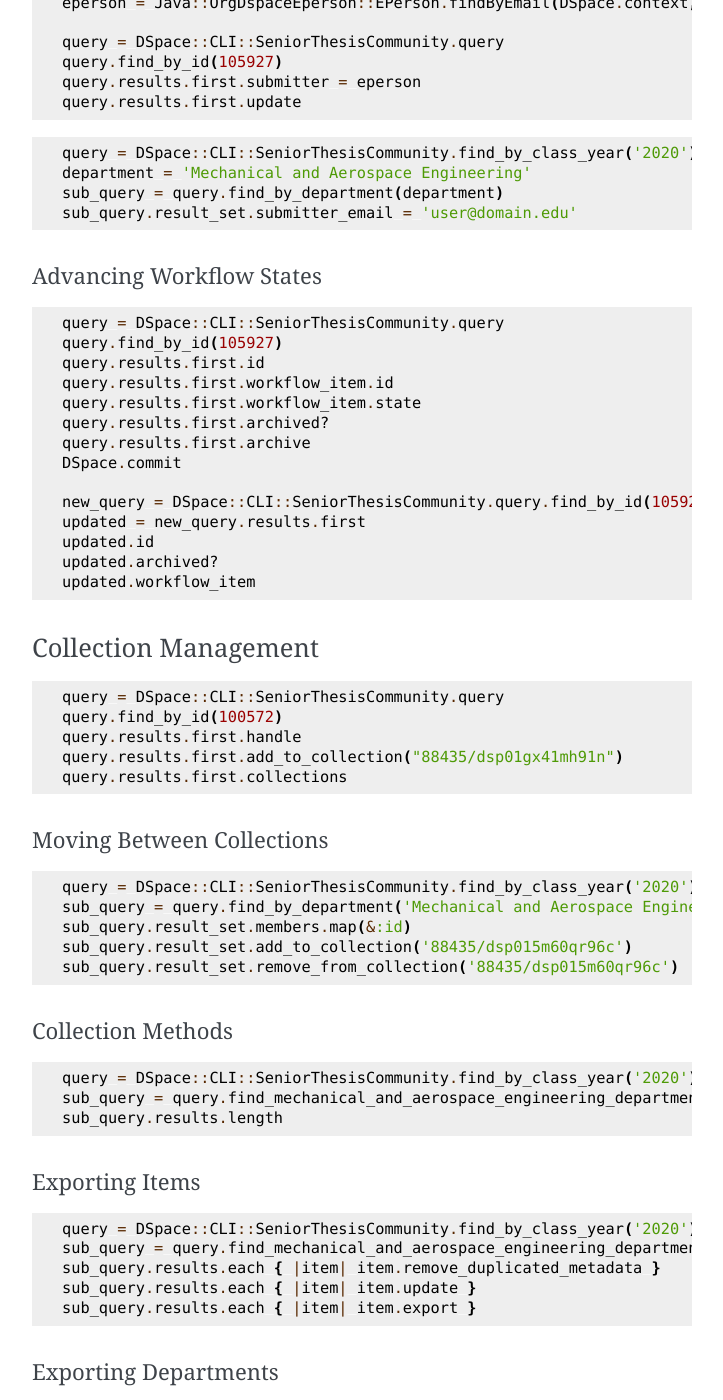
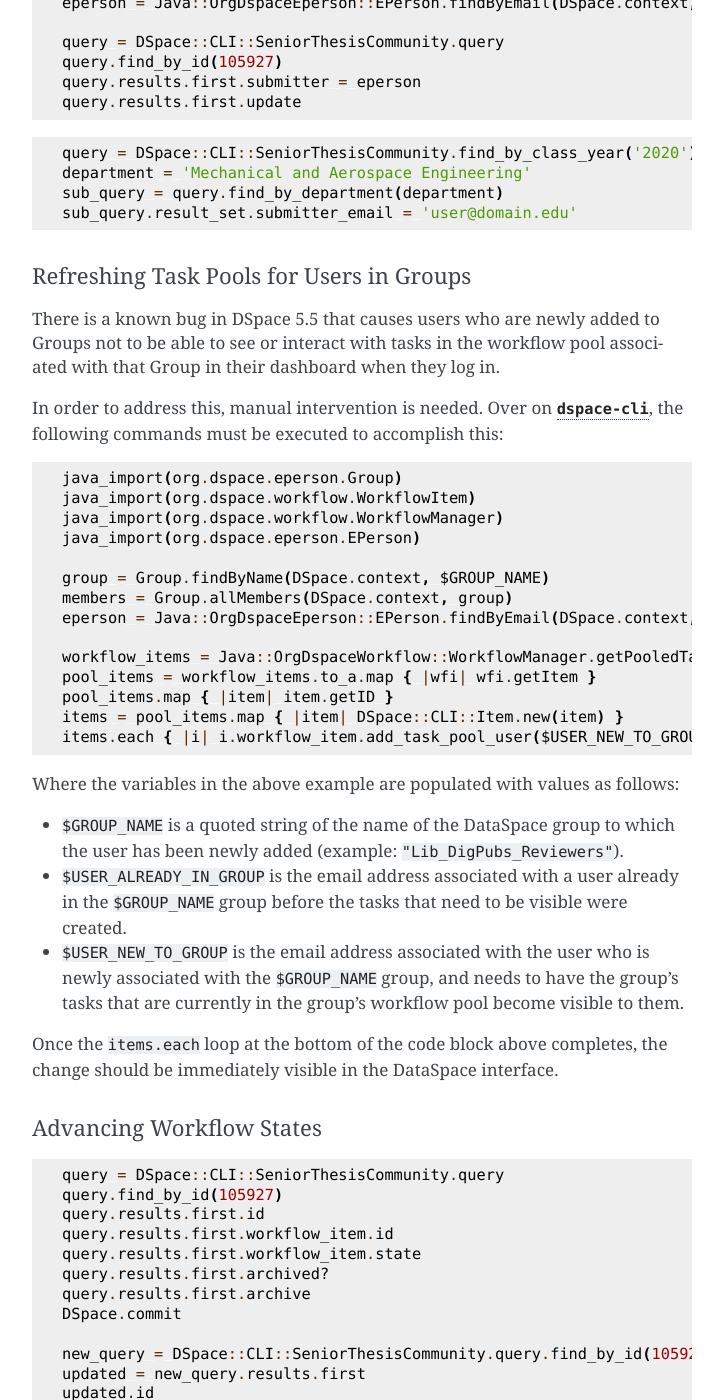
Before and after one commit to pulibrary/dspace-development, a Sphinx documentation site: the page built from docs/dspace_cli.md, in a window 1280 px wide and 1400 px high, scrolled down 4039 px. Shown: the whole window, without its empty margins (388-1111 px from the left). Built offline with Sphinx 7.4.7, drawn with Linux system fonts in a browser that asks for light colours; pages that are not in the unit, such as notebooks, are missing from menus; some of the changed text lies outside the part shown.

Commit message:
Added documentation for refreshing task pools for users (#474)
Co-authored-by: Chun Ly <astro.chun@gmail.com>

````diff
--- a/docs/dspace_cli.md
+++ b/docs/dspace_cli.md
@@ -196,6 +196,36 @@
 sub_query = query.find_by_department(department)
 sub_query.result_set.submitter_email = 'user@domain.edu'
 ```
+
+#### Refreshing Task Pools for Users in Groups
+
+There is a known bug in DSpace 5.5 that causes users who are newly added to Groups not to be able to see or interact with tasks in the workflow pool associated with that Group in their dashboard when they log in.
+
+In order to address this, manual intervention is needed.  Over on [`dspace-cli`](https://github.com/pulibrary/dspace-cli), the following commands must be executed to accomplish this:
+
+```ruby
+java_import(org.dspace.eperson.Group)
+java_import(org.dspace.workflow.WorkflowItem)
+java_import(org.dspace.workflow.WorkflowManager)
+java_import(org.dspace.eperson.EPerson)
+
+group = Group.findByName(DSpace.context, $GROUP_NAME)
+members = Group.allMembers(DSpace.context, group)
+eperson = Java::OrgDspaceEperson::EPerson.findByEmail(DSpace.context, $USER_ALREADY_IN_GROUP)
+
+workflow_items = Java::OrgDspaceWorkflow::WorkflowManager.getPooledTasks(DSpace.context, eperson)
+pool_items = workflow_items.to_a.map { |wfi| wfi.getItem }
+pool_items.map { |item| item.getID }
+items = pool_items.map { |item| DSpace::CLI::Item.new(item) }
+items.each { |i| i.workflow_item.add_task_pool_user($USER_NEW_TO_GROUP) }
+```
+Where the variables in the above example are populated with values as follows:
+
+* `$GROUP_NAME` is a quoted string of the name of the DataSpace group to which the user has been newly added (example: `"Lib_DigPubs_Reviewers"`).
+* `$USER_ALREADY_IN_GROUP` is the email address associated with a user already in the `$GROUP_NAME` group before the tasks that need to be visible were created.
+* `$USER_NEW_TO_GROUP` is the email address associated with the user who is newly associated with the `$GROUP_NAME` group, and needs to have the group's tasks that are currently in the group's workflow pool become visible to them.
+
+Once the `items.each` loop at the bottom of the code block above completes, the change should be immediately visible in the DataSpace interface.
 
 #### Advancing Workflow States
 
````
